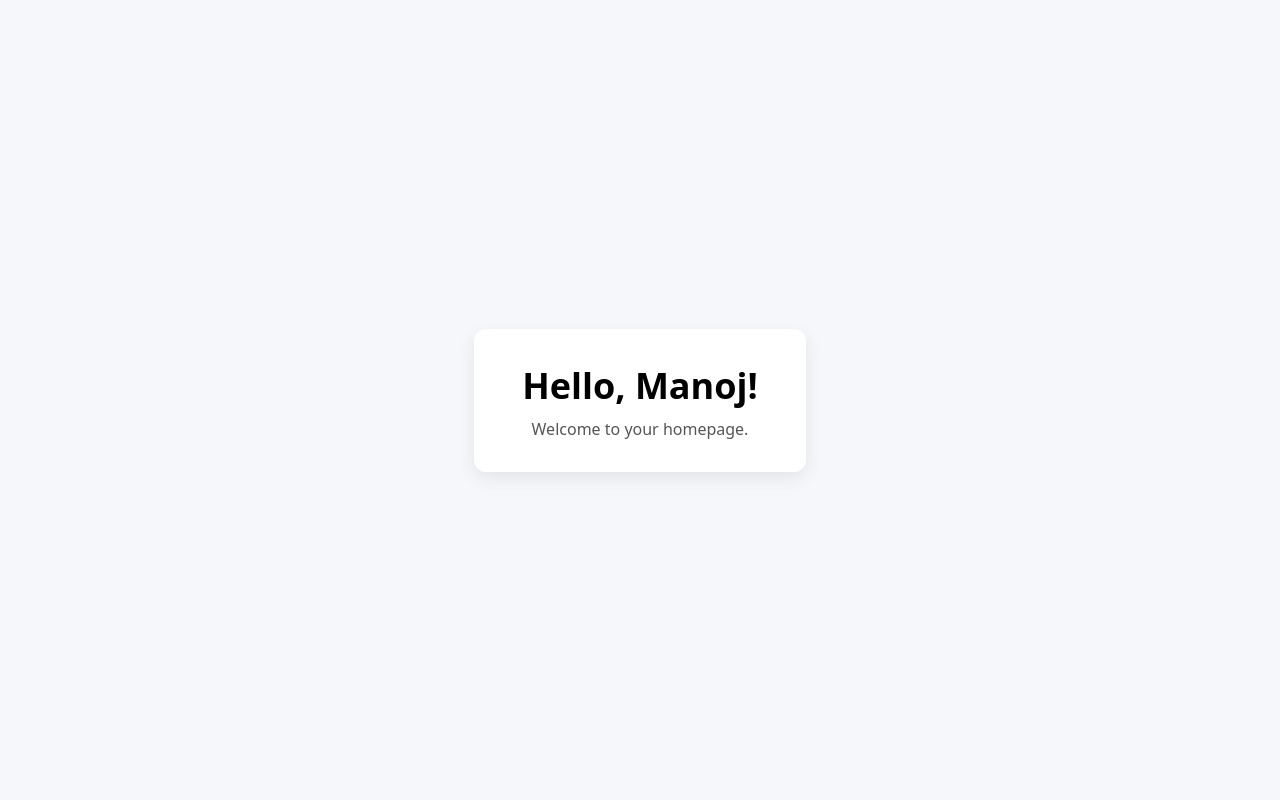
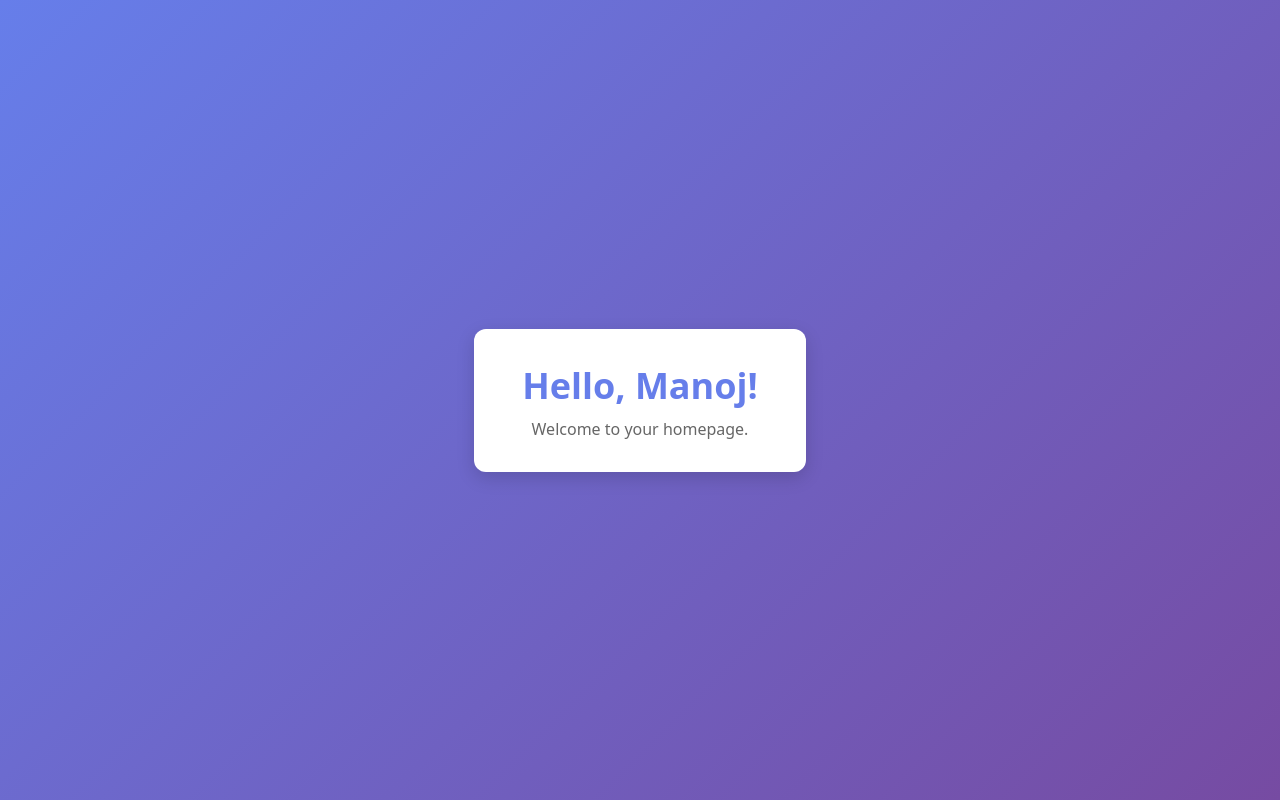
Before and after one commit to bharpuremanoj-lgtm/10x, a plain HTML site: page hello.html in a window 1280 px wide. Drawn offline with Linux system fonts and the light colour scheme.

Commit message:
Update: Change colors to gradient purple theme

```diff
--- a/hello.html
+++ b/hello.html
@@ -5,10 +5,10 @@
   <meta name="viewport" content="width=device-width,initial-scale=1">
   <title>Hello — Manoj</title>
   <style>
-    body {font-family: system-ui, sans-serif; display:flex; align-items:center; justify-content:center; height:100vh; margin:0; background:#f5f7fb;}
-    .card {text-align:center; background:#fff; padding:2rem 3rem; border-radius:12px; box-shadow:0 6px 18px rgba(0,0,0,0.08);}
-    h1 {margin:0 0 .5rem; font-size:2.25rem;}
-    p {margin:0; color:#555;}
+    body {font-family: system-ui, sans-serif; display:flex; align-items:center; justify-content:center; height:100vh; margin:0; background:linear-gradient(135deg, #667eea 0%, #764ba2 100%);}
+    .card {text-align:center; background:#fff; padding:2rem 3rem; border-radius:12px; box-shadow:0 6px 18px rgba(0,0,0,0.15);}
+    h1 {margin:0 0 .5rem; font-size:2.25rem; color:#667eea;}
+    p {margin:0; color:#666;}
   </style>
 </head>
 <body>
```
